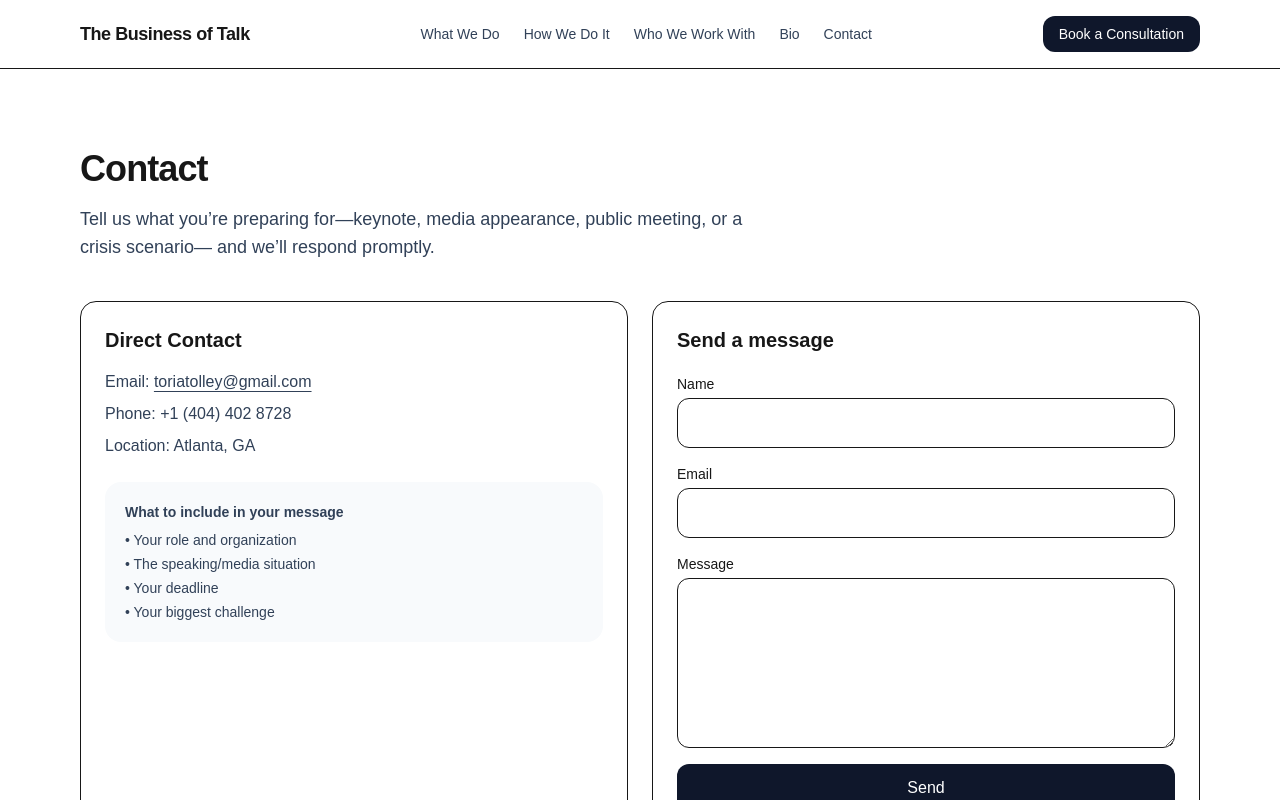
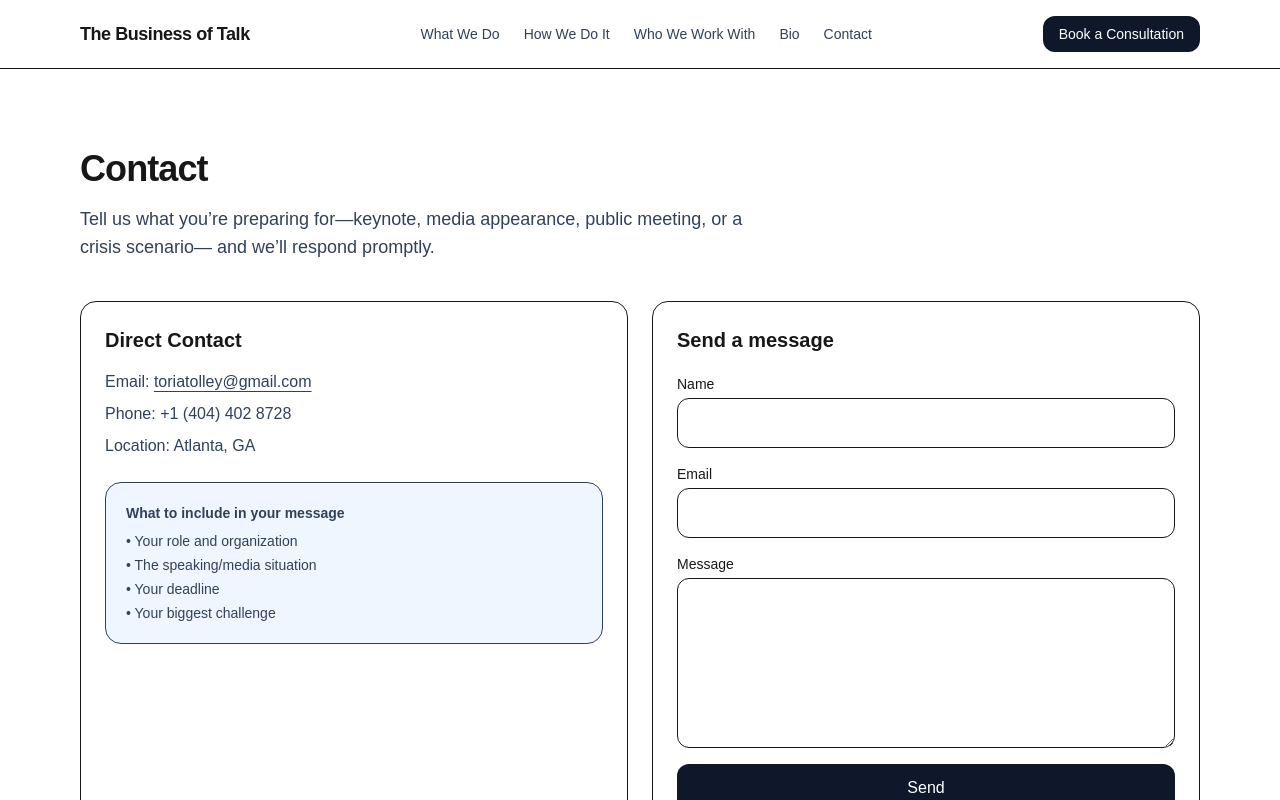
Before and after one commit to RAD786/the-business-of-talk, a Next.js app: page /contact in a window 1280 px wide. Shown: the top 800 px of the page. Built offline with nearby package versions, Linux system fonts and the light colour scheme.

Commit message:
changed contact styling a little

```diff
--- a/app/contact/page.tsx
+++ b/app/contact/page.tsx
@@ -50,7 +50,7 @@ export default function ContactPage() {
                 </p>
               </div>
 
-              <div className="mt-6 rounded-2xl bg-slate-50 p-5 text-sm text-slate-700">
+              <div className="mt-6 rounded-2xl bg-blue-50 p-5 text-sm text-slate-700 border border-black-50">
                 <p className="font-semibold">What to include in your message</p>
                 <ul className="mt-2 space-y-1">
                   <li>• Your role and organization</li>
```
